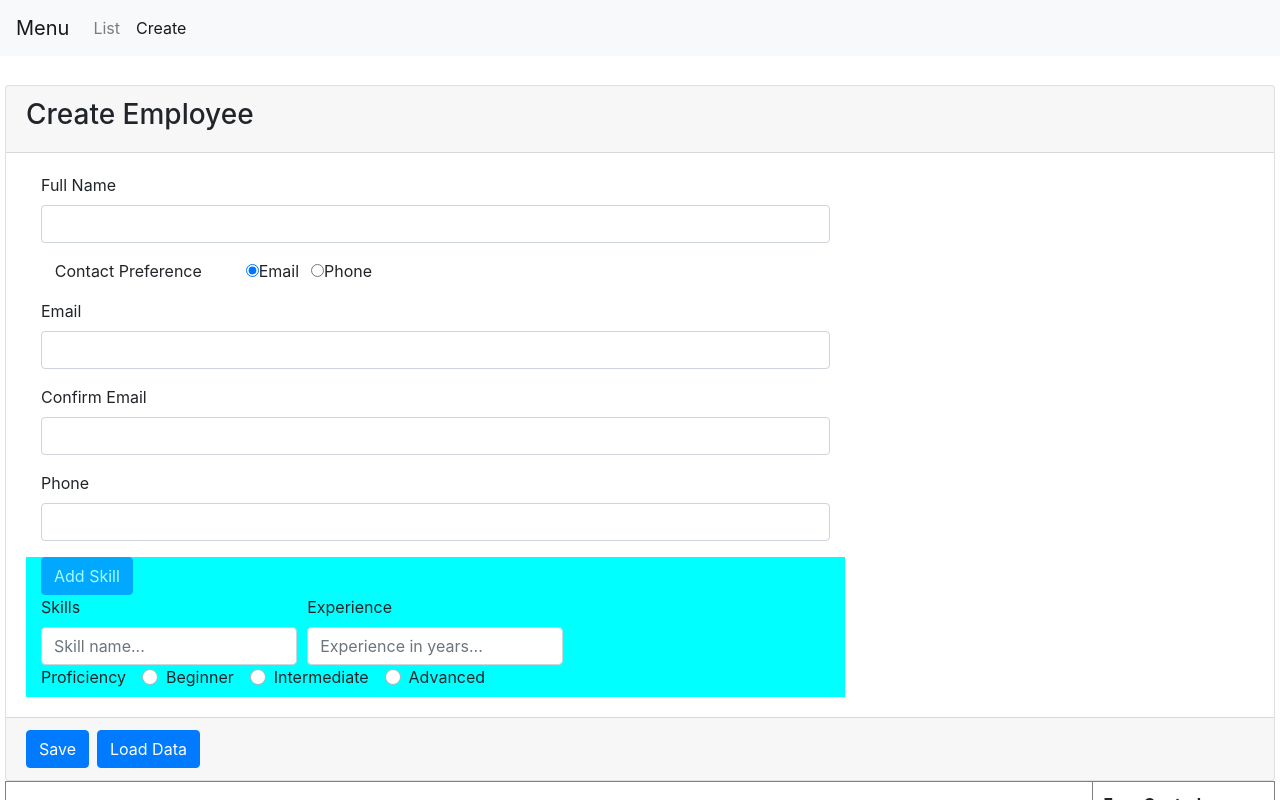
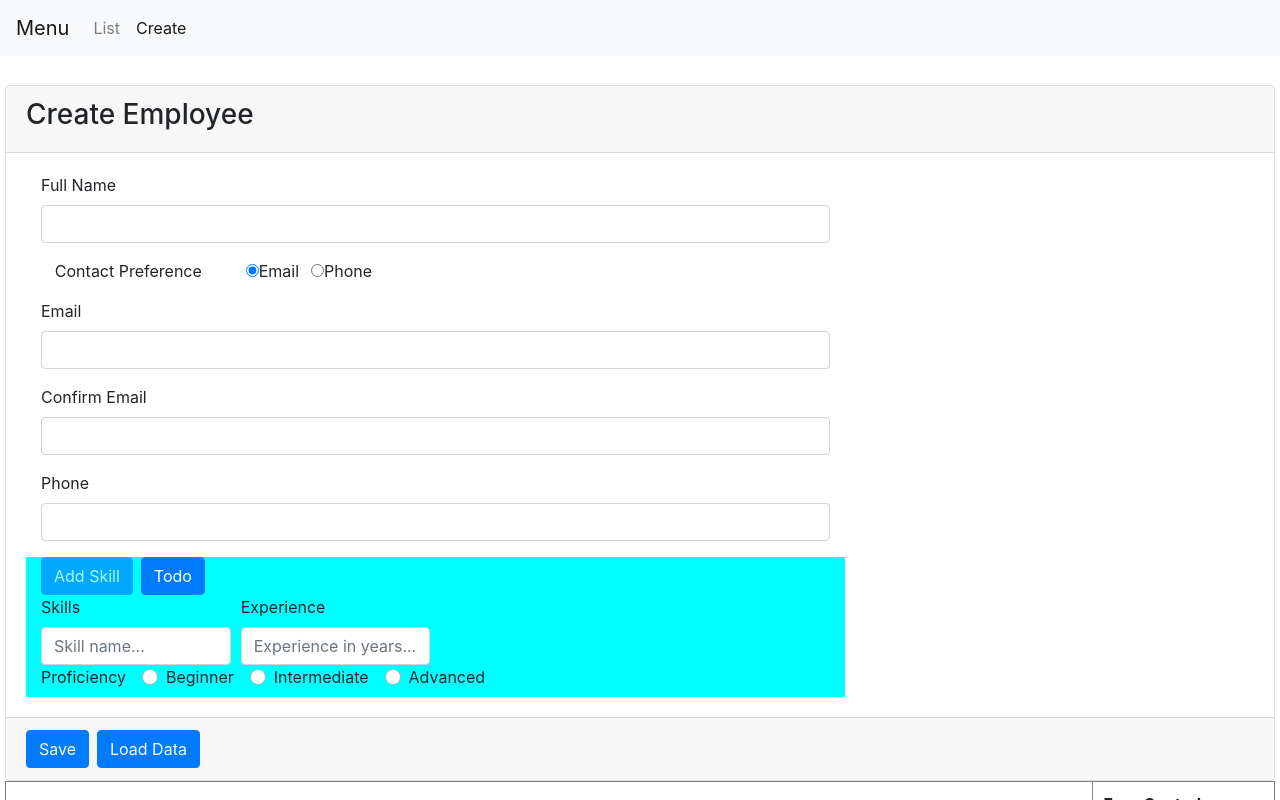
Before and after one commit to bartvanhoey/Angular6Tutorial, an Angular app: page /create in a window 1280 px wide. Shown: the top 800 px of the page. Built offline with nearby package versions, Linux system fonts and the light colour scheme.

Commit message:
end clip 25

```diff
--- a/angular.json
+++ b/angular.json
@@ -46,7 +46,8 @@
             ],
             "styles": [
               "src/styles.css",
-              "node_modules/bootstrap/dist/css/bootstrap.min.css"
+              "node_modules/bootstrap/dist/css/bootstrap.min.css",
+              "node_modules/font-awesome/css/font-awesome.css"
             ],
             "scripts": [
               "node_modules/jquery/dist/jquery.min.js",
--- a/package.json
+++ b/package.json
@@ -22,6 +22,7 @@
     "@angular/router": "~7.0.0",
     "bootstrap": "^4.1.3",
     "core-js": "^2.5.4",
+    "font-awesome": "^4.7.0",
     "jquery": "^3.3.1",
     "rxjs": "~6.3.3",
     "zone.js": "~0.8.26"
--- a/src/app/employee/create-employee.component.html
+++ b/src/app/employee/create-employee.component.html
@@ -75,14 +75,23 @@
 
       <!-- Skills -->
       <div style="background-color:aqua" class="col-md-offset-2 col-md-8">
-        <button [disabled]="employeeForm.get('skills').invalid" type="button" class="btn btn-primary" (click)='addSkillButtonClick()'>Add
-          Skill</button>
+
+        <div class="btn-toolbar" role="toolbar" aria-label="Toolbar with button groups">
+          <div class="btn-group mr-2" role="group" aria-label="First group">
+            <button [disabled]="employeeForm.get('skills').invalid" type="button" class="btn btn-primary" (click)='addSkillButtonClick()'>Add
+              Skill</button>
+          </div>
+          <div class="btn-group mr-2" role="group" aria-label="Second group">
+            <button class="btn btn-primary" type="button">Todo</button>
+          </div>
+        </div>
+
         <div formArrayName="skills" *ngFor="let skill of employeeForm.get('skills').controls; let i = index">
           <hr *ngIf="i>0">
           <div [formGroupName]="i">
             <div class="form-row">
               <!-- Skills Name -->
-              <div class="col-sm-4">
+              <div class="col-sm-3">
                 <label [for]="'skillName'+i">Skills</label>
                 <input [class.is-invalid]="skill.get('skillName').invalid && skill.get('skillName').touched" type="text"
                   [id]="'skillName'+i" placeholder="Skill name..." formControlName="skillName" class="form-control">
@@ -92,7 +101,7 @@
               </div>
 
               <!-- Experience in Years -->
-              <div class="col-sm-4">
+              <div class="col-sm-3">
                 <label [for]="'skillName'+i">Experience</label>
                 <input [class.is-invalid]="skill.get('experienceInYears').invalid && skill.get('experienceInYears').touched"
                   type="text" [id]="'experienceInYears'+i" class="form-control" placeholder="Experience in years..."
@@ -101,7 +110,17 @@
                   Experience in years is required
                 </span>
               </div>
+
+              <!-- delete skill -->
+              <div class="col-sm-6" *ngIf="employeeForm.get('skills').length > 1">
+                  <label for="deleteSkill">&nbsp;</label>
+                  <div class="col-sm-8">
+                    <button (click)='removeSkillButtonClick(i)' title="Delete Skill" id="deleteSkill" type="button" class="btn btn-danger float-right"><i class="fa fa-times"></i></button>
+                  </div>
+                </div>
             </div>
+
+
 
             <!-- Proficiency -->
             <div class="custom-control-inline"><label [class.text-success]="skill.get('proficiency').valid"
--- a/src/app/employee/create-employee.component.ts
+++ b/src/app/employee/create-employee.component.ts
@@ -63,6 +63,10 @@ export class CreateEmployeeComponent implements OnInit {
     (<FormArray>this.employeeForm.get('skills')).push(this.addSkillFormGroup());
   }
 
+  removeSkillButtonClick(index: number): void {
+    (<FormArray>this.employeeForm.get('skills')).removeAt(index);
+  }
+
   logValidationErrors(group: FormGroup = this.employeeForm): void {
     Object.keys(group.controls).forEach((key: string) => {
       const control = group.get(key);
@@ -96,7 +100,7 @@ export class CreateEmployeeComponent implements OnInit {
 
   onContactPreferenceChanged(selectedValue: string) {
     const phoneControl = this.employeeForm.get('phone');
-    const emailControl = this.employeeForm.get('email');
+    const emailControl = this.employeeForm.get('emailGroup').get('email');
 
     if (selectedValue === 'phone') {
       phoneControl.setValidators([Validators.required]);
```
Also changed, not shown: 1 other file (tests, documents, lock files or other folders).
